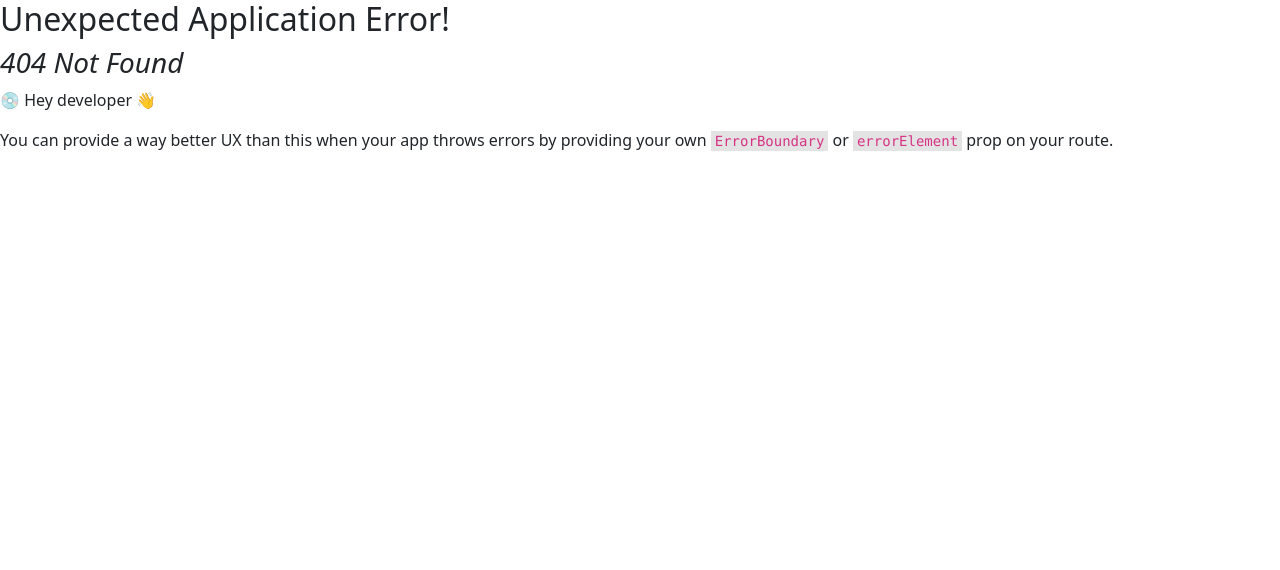
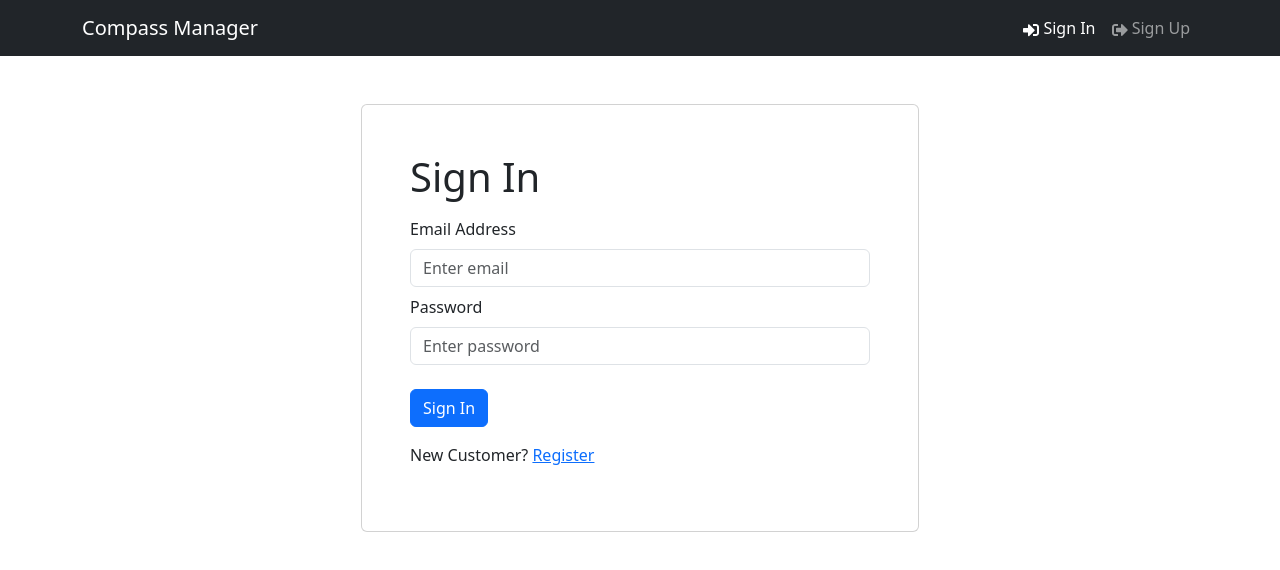
Before and after one commit to sini0707/MernAuth, a React (Vite) app in the folder frontend/: page /login in a window 1280 px wide. Before the commit this address had no page. Shown: the top 570 px of the page. Built offline with nearby package versions, Linux system fonts and the light colour scheme.

Commit message:
Configured Login page view

```diff
--- /dev/null
+++ b/frontend/src/components/FormContainer.jsx
@@ -0,0 +1,15 @@
+import { Container, Row, Col } from "react-bootstrap";
+
+const FormContainer = ({ children }) => {
+  return (
+    <Container>
+      <Row className="justify-content-md-center mt-5">
+        <Col xs={12} md={6} className="card p-5">
+          {children}
+        </Col>
+      </Row>
+    </Container>
+  );
+};
+
+export default FormContainer;
--- a/frontend/src/main.jsx
+++ b/frontend/src/main.jsx
@@ -5,6 +5,7 @@
 import 'bootstrap/dist/css/bootstrap.min.css';
 import './index.css'
 import HomeScreen from './screens/HomeScreen.jsx';
+import LoginScreen from './screens/LoginScreen.jsx';
 
 
 
@@ -15,6 +16,8 @@
     <Route path='/' element={ <App/> } >
 
       <Route index={true} path='/' element={ <HomeScreen /> } />
+
+      <Route path='/login' element={ <LoginScreen /> } />
 
     </Route>
 
--- /dev/null
+++ b/frontend/src/screens/LoginScreen.jsx
@@ -0,0 +1,51 @@
+import { useState } from "react";
+import { Link } from "react-router-dom";
+import { Form, Button, Row, Col } from "react-bootstrap";
+import FormContainer from "../components/FormContainer";
+
+const LoginScreen = () => {
+  const [email, setEmail] = useState("");
+  const [password, setPassword] = useState("");
+
+  const submitHandler = async (e) => {
+    e.preventDefault();
+    console.log("submit");
+  };
+
+  return (
+    <FormContainer>
+      <h1>Sign In</h1>
+
+      <Form onSubmit={submitHandler}>
+            <Form.Group className="my-2" controlId="email">
+            <Form.Label>Email Address</Form.Label>
+            <Form.Control
+                type="email"
+                placeholder="Enter email"
+                value={email}
+                onChange={(e) => setEmail(e.target.value)}
+            ></Form.Control>
+            </Form.Group>
+
+            <Form.Group className="my-2" controlId="password">
+            <Form.Label>Password</Form.Label>
+            <Form.Control
+                type="password"
+                placeholder="Enter password"
+                value={password}
+                onChange={(e) => setPassword(e.target.value)}
+            ></Form.Control>
+            </Form.Group>
+
+            <Button type="submit" variant="primary" className="mt-3"> Sign In </Button>
+      </Form>
+
+      <Row className="py-3">
+        <Col> New Customer? <Link to={`/register`}>Register</Link></Col>
+      </Row>
+
+    </FormContainer>
+  );
+};
+
+export default LoginScreen;
```
